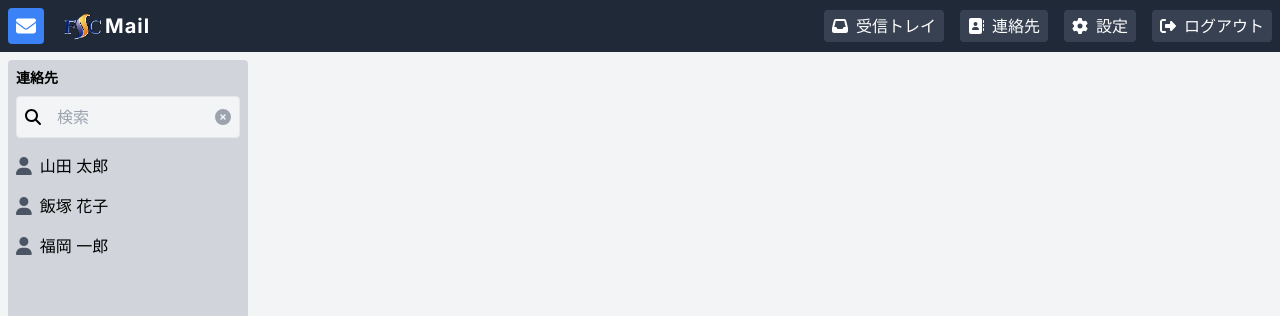
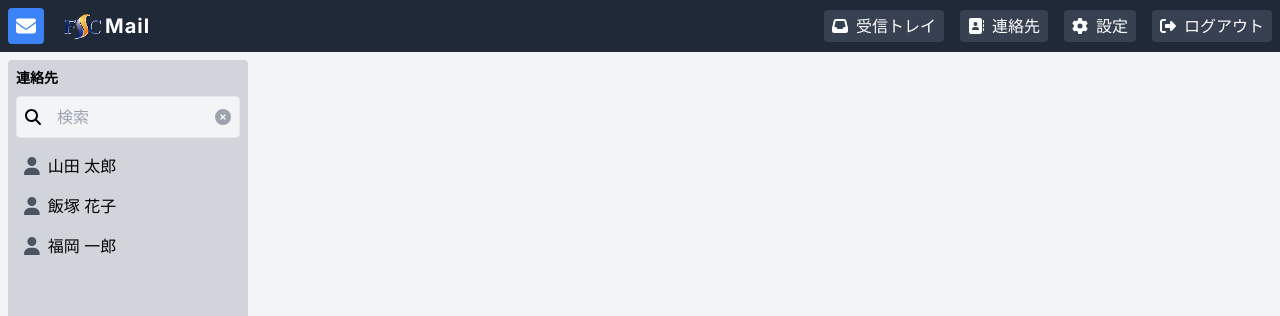
Before and after one commit to kuwa124/mail-practice, a Next.js app: page /adress in a window 1280 px wide. Shown: the top 316 px of the page. Built offline with nearby package versions, Linux system fonts and the light colour scheme.

Commit message:
♻️ 連絡先リストの各個人アイコンにpl-2を追加

```diff
--- a/src/components/Contact/index.tsx
+++ b/src/components/Contact/index.tsx
@@ -2,19 +2,19 @@
 'use client';
 
 // 必要なモジュールとコンポーネントのインポート
-import React from 'react';
-import { FontAwesomeIcon } from '@fortawesome/react-fontawesome';
+import { useAddress } from '@/app/contexts/AddressContext';
 import {
   faSearch,
+  faUser,
   faXmarkCircle,
-  faUser,
 } from '@fortawesome/free-solid-svg-icons';
+import { FontAwesomeIcon } from '@fortawesome/react-fontawesome';
+import React from 'react';
 import useContacts from './useContacts';
-import { useAddress } from '@/app/contexts/AddressContext';
 
 // Contactsコンポーネントの定義
 const Contacts: React.FC = () => {
-  const { addresses } = useAddress();  // カスタムフックからロジックと状態を取得
+  const { addresses } = useAddress(); // カスタムフックからロジックと状態を取得
   const {
     searchTerm, // 検索ワードの状態
     setSelectedEmail, // 選択されたメールの状態を更新する関数
@@ -70,7 +70,7 @@
           // 横並びに配置し、要素間隔を2単位、上下パディングを2単位、カーソルをポインターに、ホバー時に背景色を薄いグレーに設定
           <li
             key={contact.id}
-            className='flex items-center space-x-2 py-2 cursor-pointer hover:bg-gray-200'
+            className='flex items-center space-x-2 py-2  pl-2 cursor-pointer hover:bg-gray-200'
             onClick={() => setSelectedEmail(contact.email)} // クリックで連絡先を選択
           >
             {/* ユーザーアイコン */}
```
